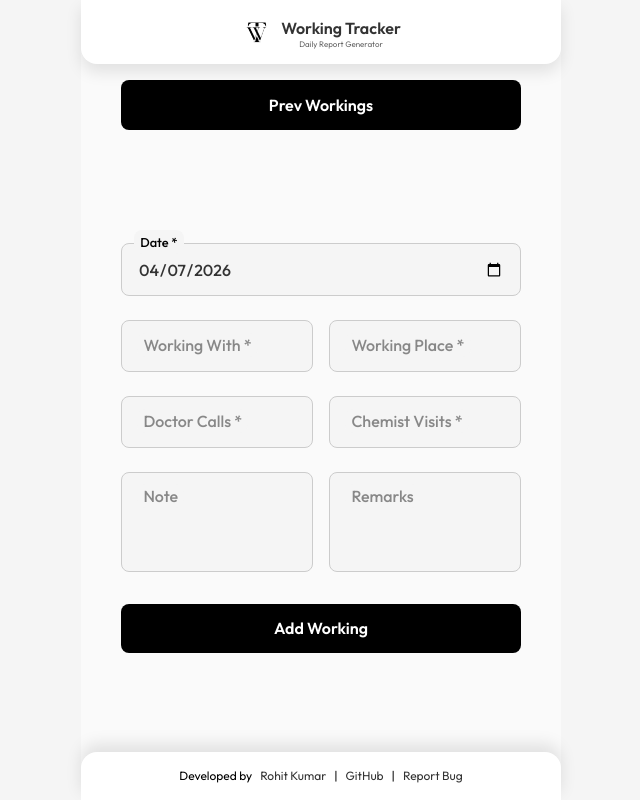
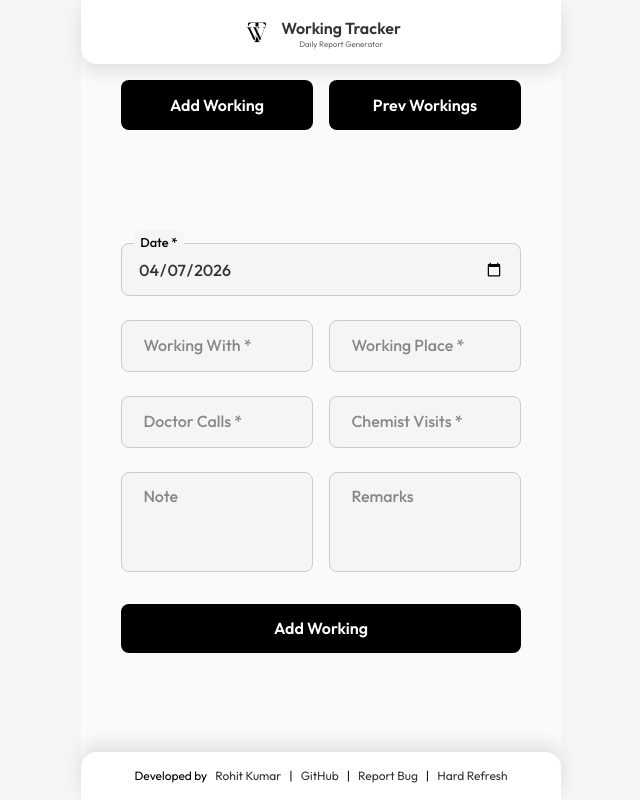
Before and after one commit to code-hamster-rohit/WORKING_TRACKER, a FastAPI app: template templates/add_working.html in a window 1280 px wide. Shown: the whole page, without its empty margins (319-959 px from the left). Run offline with FastAPI, Linux system fonts and the light colour scheme; the template is opened without the code that fills it, so the values that code supplies are empty.

Commit message:
Added buttons in header

```diff
--- a/static/css/add_working.css
+++ b/static/css/add_working.css
@@ -9,6 +9,11 @@
     margin: 0 auto;
     padding: 0 2.5rem;
     box-sizing: border-box;
+    display: flex;
+    flex-direction: row;
+    justify-content: space-between;
+    align-items: center;
+    gap: 1rem;
 }
 
 .previous-workings-button {
@@ -28,6 +33,26 @@
 }
 
 .previous-workings-button:hover {
+    background-color: #333;
+}
+
+.add-working-button {
+    font-family: 'Outfit', sans-serif;
+    font-size: 1rem;
+    line-height: 1.5rem;
+    font-weight: 600;
+    color: #fff;
+    background-color: #000;
+    border: none;
+    border-radius: 0.5rem;
+    padding: 0.8rem 2rem;
+    cursor: pointer;
+    transition: background-color 0.2s;
+    width: 100%;
+    box-sizing: border-box;
+}
+
+.add-working-button:hover {
     background-color: #333;
 }
 
--- a/static/css/style.css
+++ b/static/css/style.css
@@ -120,3 +120,7 @@ footer a:hover {
     color: #000;
     text-decoration: underline;
 }
+
+.active {
+    background-color: #333 !important;
+}
--- a/static/js/previous_workings.js
+++ b/static/js/previous_workings.js
@@ -7,7 +7,6 @@ document.querySelectorAll('.edit-button').forEach(button => {
             this.textContent = 'Save';
             this.type = 'submit';
 
-            // Allow editing most fields, keep date readonly
             form.querySelectorAll('input:not([type="date"]):not([type="hidden"]), textarea').forEach(input => {
                 input.removeAttribute('readonly');
             });
--- a/static/js/script.js
+++ b/static/js/script.js
@@ -0,0 +1,10 @@
+const currentPath = window.location.pathname;
+const buttons = document.querySelectorAll('.button-container button');
+buttons.forEach(button => {
+    console.log(button.getAttribute('onclick'));
+    console.log(currentPath);
+    if (button.getAttribute('onclick').includes(currentPath)) {
+        console.log(button);
+        button.classList.add('active');
+    }
+});
--- a/templates/add_working.html
+++ b/templates/add_working.html
@@ -8,8 +8,8 @@
 
 {% block content %}
 <div class="button-container">
-    <button class="previous-workings-button" onclick="window.location.href='/previous-workings'">Prev
-        Workings</button>
+    <button class="add-working-button" onclick="window.location.href='/add-working'">Add Working</button>
+    <button class="previous-workings-button" onclick="window.location.href='/previous-workings'">Prev Workings</button>
 </div>
 
 <form action="/add-working" method="post">
--- a/templates/build.html
+++ b/templates/build.html
@@ -30,7 +30,8 @@
     <footer>
         Developed by <a href="https://github.com/code-hamster-rohit">Rohit Kumar</a> | <a
             href="https://github.com/code-hamster-rohit/working-tracker">GitHub</a> | <a
-            href="https://github.com/code-hamster-rohit/working-tracker/issues">Report Bug</a>
+            href="https://github.com/code-hamster-rohit/working-tracker/issues">Report Bug</a> | <a href=""
+            onclick="location.reload(true)">Hard Refresh</a>
     </footer>
 
     <script src="../static/js/script.js"></script>
--- a/templates/previous_workings.html
+++ b/templates/previous_workings.html
@@ -10,6 +10,7 @@
 
 <div class="button-container">
     <button class="add-working-button" onclick="window.location.href='/add-working'">Add Working</button>
+    <button class="previous-workings-button" onclick="window.location.href='/previous-workings'">Prev Workings</button>
 </div>
 
 <div class="previous-workings-list">
```
Also changed, not shown: static/css/previous_workings.css (+25 -0 lines).
